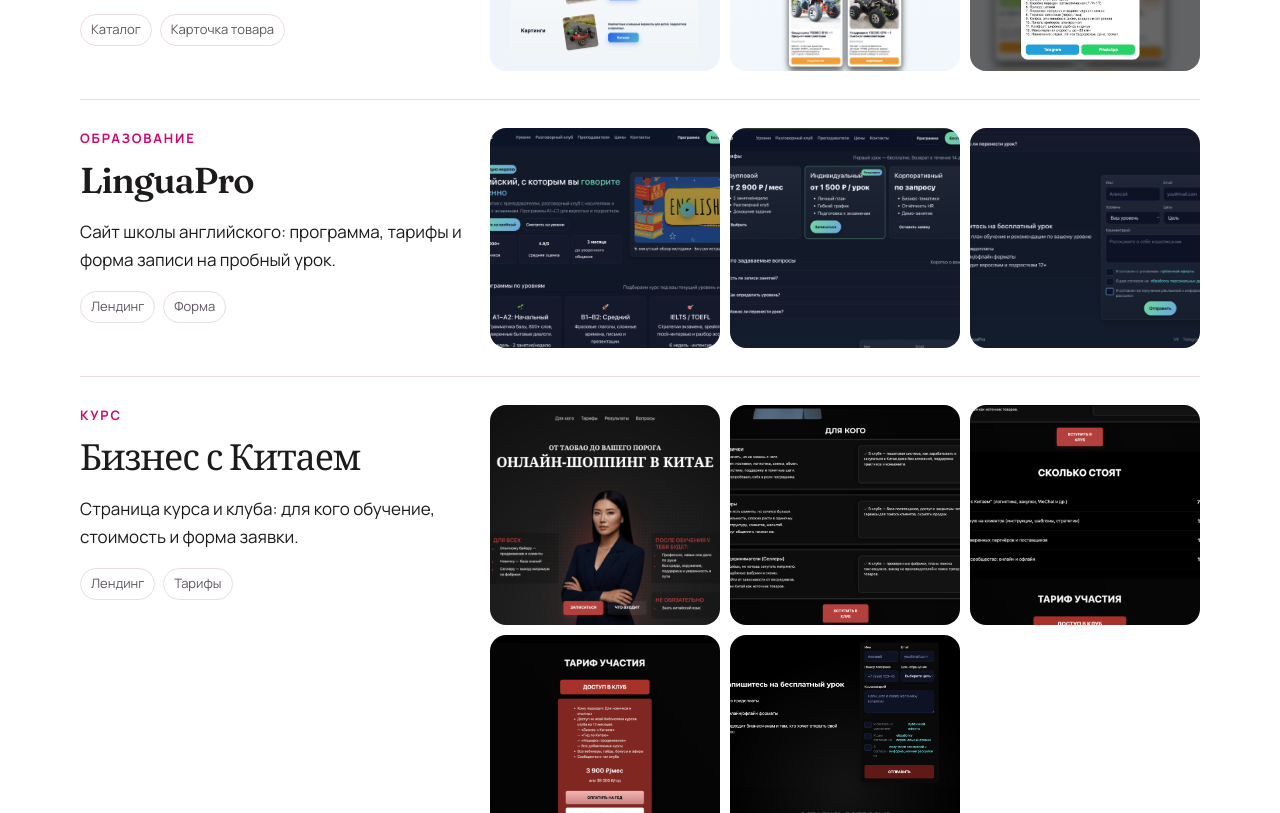
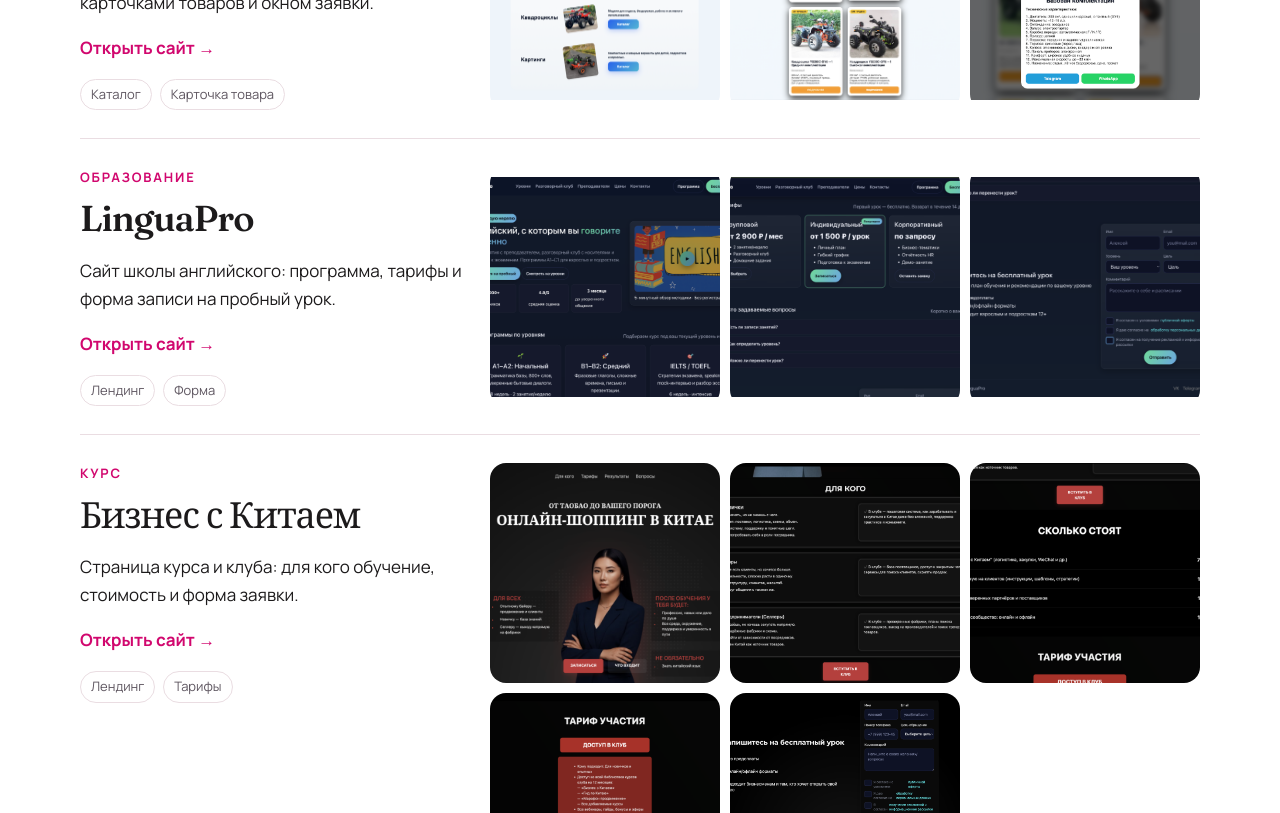
Before and after one commit to sss888-web/Diana-web, a website: page portfolio.html in a window 1280 px wide. Shown: the part 788-1601 px from the top of the page. Drawn offline with Linux system fonts and the light colour scheme.

Commit message:
Ссылки на проекты и подтверждение Яндекса

```diff
--- a/css/style.css
+++ b/css/style.css
@@ -166,6 +166,8 @@ h1, h2, h3 { font-family: var(--display); font-weight: 560; letter-spacing: -0.0
 .project { display: grid; grid-template-columns: 0.7fr 1.3fr; gap: 28px; padding: 28px 0; border-top: 1px solid var(--line); }
 .project h2 { font-size: 36px; margin-bottom: 8px; }
 .gallery { display: grid; grid-template-columns: repeat(3, 1fr); gap: 10px; }
+.project-link { color: var(--pink); font-weight: 700; text-decoration: none; }
+.project-link:hover { color: var(--pink-deep); text-decoration: underline; }
 .tags { display: flex; flex-wrap: wrap; gap: 8px; margin-top: 16px; }
 .tags span { border: 1px solid var(--line); border-radius: 999px; padding: 4px 10px; font-size: 13px; color: var(--muted); }
 
--- a/js/i18n.js
+++ b/js/i18n.js
@@ -87,6 +87,7 @@ const translations = {
     "port.chinaText": "Страница курса и клуба: для кого обучение, стоимость и форма заявки.",
     "port.prices": "Тарифы",
     "port.cta": "Свяжитесь со мной",
+    "port.open": "Открыть сайт →",
     "contact.title": "Напишите мне",
     "contact.lead": "Пишите в любое время. Отвечаю в течение 24 часов, работаю удалённо.",
     "contact.formTitle": "Расскажите о проекте",
@@ -211,6 +212,7 @@ const translations = {
     "port.chinaText": "A course and club page: who it’s for, pricing, and a request form.",
     "port.prices": "Pricing",
     "port.cta": "Get in touch",
+    "port.open": "Open site →",
     "contact.title": "Write to me",
     "contact.lead": "Contact me any time. I reply within 24 hours and work remotely.",
     "contact.formTitle": "Tell me about the project",
--- a/portfolio.html
+++ b/portfolio.html
@@ -1,5 +1,6 @@
 <!DOCTYPE html>
 <html lang="ru">
+
 <head>
   <meta charset="utf-8">
   <meta name="viewport" content="width=device-width, initial-scale=1">
@@ -8,22 +9,27 @@
   <link rel="icon" href="favicon.svg" type="image/svg+xml">
   <link rel="preconnect" href="https://fonts.googleapis.com">
   <link rel="preconnect" href="https://fonts.gstatic.com" crossorigin>
-  <link href="https://fonts.googleapis.com/css2?family=Fraunces:opsz,wght@9..144,560;9..144,650&family=Manrope:wght@400;600;700&display=swap" rel="stylesheet">
+  <link
+    href="https://fonts.googleapis.com/css2?family=Fraunces:opsz,wght@9..144,560;9..144,650&family=Manrope:wght@400;600;700&display=swap"
+    rel="stylesheet">
   <link rel="stylesheet" href="css/style.css">
   <!-- Yandex.Metrika counter -->
-<script type="text/javascript">
-    (function(m,e,t,r,i,k,a){
-        m[i]=m[i]||function(){(m[i].a=m[i].a||[]).push(arguments)};
-        m[i].l=1*new Date();
-        for (var j = 0; j < document.scripts.length; j++) {if (document.scripts[j].src === r) { return; }}
-        k=e.createElement(t),a=e.getElementsByTagName(t)[0],k.async=1,k.src=r,a.parentNode.insertBefore(k,a)
-    })(window, document,'script','https://mc.yandex.ru/metrika/tag.js?id=113556338', 'ym');
+  <script type="text/javascript">
+    (function (m, e, t, r, i, k, a) {
+      m[i] = m[i] || function () { (m[i].a = m[i].a || []).push(arguments) };
+      m[i].l = 1 * new Date();
+      for (var j = 0; j < document.scripts.length; j++) { if (document.scripts[j].src === r) { return; } }
+      k = e.createElement(t), a = e.getElementsByTagName(t)[0], k.async = 1, k.src = r, a.parentNode.insertBefore(k, a)
+    })(window, document, 'script', 'https://mc.yandex.ru/metrika/tag.js?id=113556338', 'ym');
 
-    ym(113556338, 'init', {ssr:true, webvisor:true, clickmap:true, ecommerce:"dataLayer", referrer: document.referrer, url: location.href, accurateTrackBounce:true, trackLinks:true});
-</script>
-<noscript><div><img src="https://mc.yandex.ru/watch/113556338" style="position:absolute; left:-9999px;" alt="" /></div></noscript>
-<!-- /Yandex.Metrika counter -->
+    ym(113556338, 'init', { ssr: true, webvisor: true, clickmap: true, ecommerce: "dataLayer", referrer: document.referrer, url: location.href, accurateTrackBounce: true, trackLinks: true });
+  </script>
+  <noscript>
+    <div><img src="https://mc.yandex.ru/watch/113556338" style="position:absolute; left:-9999px;" alt="" /></div>
+  </noscript>
+  <!-- /Yandex.Metrika counter -->
 </head>
+
 <body data-title="meta.portfolioTitle">
   <header class="site-header">
     <div class="wrap">
@@ -44,7 +50,8 @@
           <span aria-hidden="true">/</span>
           <button type="button" data-lang-set="en" aria-pressed="false">EN</button>
         </div>
-        <button class="menu-btn" type="button" data-menu aria-expanded="false" data-i18n-attr="aria-label" data-i18n-key="nav.menu">
+        <button class="menu-btn" type="button" data-menu aria-expanded="false" data-i18n-attr="aria-label"
+          data-i18n-key="nav.menu">
           <span></span><span></span><span></span>
         </button>
       </div>
@@ -64,7 +71,10 @@
         <div>
           <p class="eyebrow" data-i18n="port.logistics">Логистика</p>
           <h2>Sedalishev</h2>
-          <p data-i18n="port.sedal">Сайт про закупку и доставку товаров из Китая: первый экран, команда и блок услуг.</p>
+          <p data-i18n="port.sedal">Сайт про закупку и доставку товаров из Китая: первый экран, команда и блок
+            услуг.</p>
+          <p><a class="project-link" href="https://sss888-web.github.io/sedal/" target="_blank" rel="noopener" data-i18n="port.open">Открыть сайт →</a></p>
+
           <div class="tags"><span data-i18n="port.landing">Лендинг</span><span>UI</span></div>
         </div>
         <div class="gallery">
@@ -79,12 +89,15 @@
           <p class="eyebrow" data-i18n="port.catalog">Каталог</p>
           <h2 data-i18n="port.machines">Техника</h2>
           <p data-i18n="port.machinesText">Каталог мотоциклов и квадроциклов с карточками товаров и окном заявки.</p>
-          <div class="tags"><span data-i18n="port.catalog">Каталог</span><span data-i18n="port.product">Карточка товара</span></div>
+          <p><a class="project-link" href="https://sss888-web.github.io/sedal/" target="_blank" rel="noopener" data-i18n="port.open">Открыть сайт →</a></p>
+          <div class="tags"><span data-i18n="port.catalog">Каталог</span><span data-i18n="port.product">Карточка
+              товара</span></div>
         </div>
         <div class="gallery">
           <button type="button" data-shot><img src="images/work-catalog.png" alt="Каталог техники"></button>
           <button type="button" data-shot><img src="images/work-atv.png" alt="Карточки квадроциклов"></button>
-          <button type="button" data-shot><img src="images/work-product.png" alt="Окно с характеристиками квадроцикла"></button>
+          <button type="button" data-shot><img src="images/work-product.png"
+              alt="Окно с характеристиками квадроцикла"></button>
         </div>
       </article>
 
@@ -92,8 +105,11 @@
         <div>
           <p class="eyebrow" data-i18n="port.edu">Образование</p>
           <h2>LinguaPro</h2>
-          <p data-i18n="port.lingua">Сайт школы английского: программа, тарифы и форма записи на пробный урок.</p>
-          <div class="tags"><span data-i18n="port.landing">Лендинг</span><span data-i18n="port.formTag">Форма</span></div>
+          <p data-i18n="port.lingua">Сайт школы английского: программа, тарифы и форма записи на пробный
+            урок.</p>
+          <p><a class="project-link" href="https://sss888-web.github.io/LinguaPro-school/" target="_blank" rel="noopener" data-i18n="port.open">Открыть сайт →</a></p>
+          <div class="tags"><span data-i18n="port.landing">Лендинг</span><span data-i18n="port.formTag">Форма</span>
+          </div>
         </div>
         <div class="gallery">
           <button type="button" data-shot><img src="images/work-lingua.png" alt="Главный экран LinguaPro"></button>
@@ -107,10 +123,13 @@
           <p class="eyebrow" data-i18n="port.course">Курс</p>
           <h2 data-i18n="port.china">Бизнес с Китаем</h2>
           <p data-i18n="port.chinaText">Страница курса и клуба: для кого обучение, стоимость и форма заявки.</p>
-          <div class="tags"><span data-i18n="port.landing">Лендинг</span><span data-i18n="port.prices">Тарифы</span></div>
+          <p><a class="project-link" href="https://sss888-web.github.io/china-form/" target="_blank" rel="noopener" data-i18n="port.open">Открыть сайт →</a></p>
+          <div class="tags"><span data-i18n="port.landing">Лендинг</span><span data-i18n="port.prices">Тарифы</span>
+          </div>
         </div>
         <div class="gallery">
-          <button type="button" data-shot><img src="images/work-course.png" alt="Главный экран курса про шоппинг в Китае"></button>
+          <button type="button" data-shot><img src="images/work-course.png"
+              alt="Главный экран курса про шоппинг в Китае"></button>
           <button type="button" data-shot><img src="images/work-a.png" alt="Блок для кого подходит клуб"></button>
           <button type="button" data-shot><img src="images/work-b.png" alt="Стоимость участия"></button>
           <button type="button" data-shot><img src="images/work-c.png" alt="Тариф клуба"></button>
@@ -118,7 +137,8 @@
         </div>
       </article>
 
-      <p style="margin-top: 36px; text-align: center;"><a class="btn btn-primary" href="contact.html" data-i18n="port.cta">Свяжитесь со мной</a></p>
+      <p style="margin-top: 36px; text-align: center;"><a class="btn btn-primary" href="contact.html"
+          data-i18n="port.cta">Свяжитесь со мной</a></p>
     </div>
   </main>
 
@@ -141,4 +161,5 @@
   <script src="js/i18n.js"></script>
   <script src="js/main.js"></script>
 </body>
+
 </html>
```
Also changed, not shown: yandex_91cbe3362ca1c0dd.html (added, +6 -0 lines).
